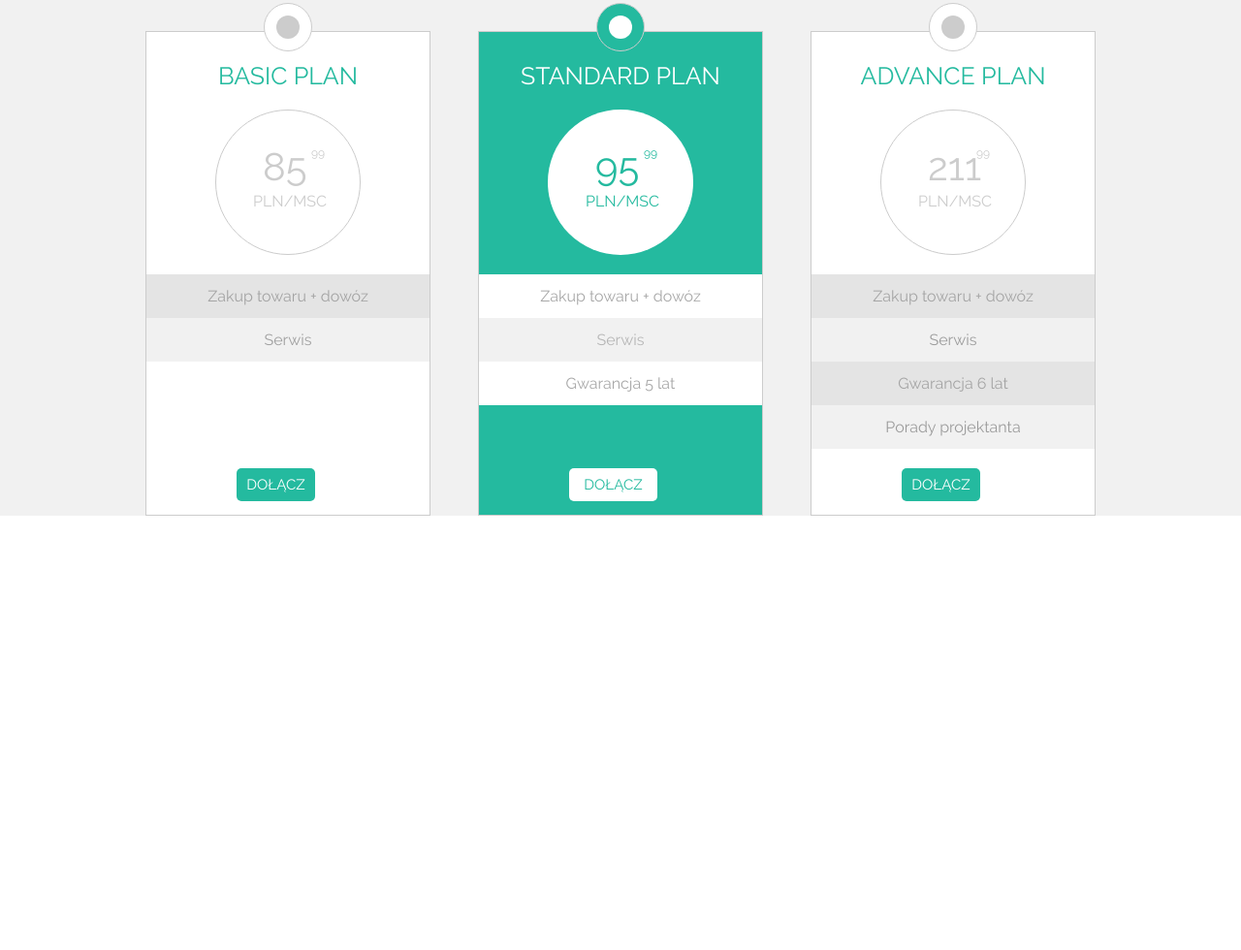
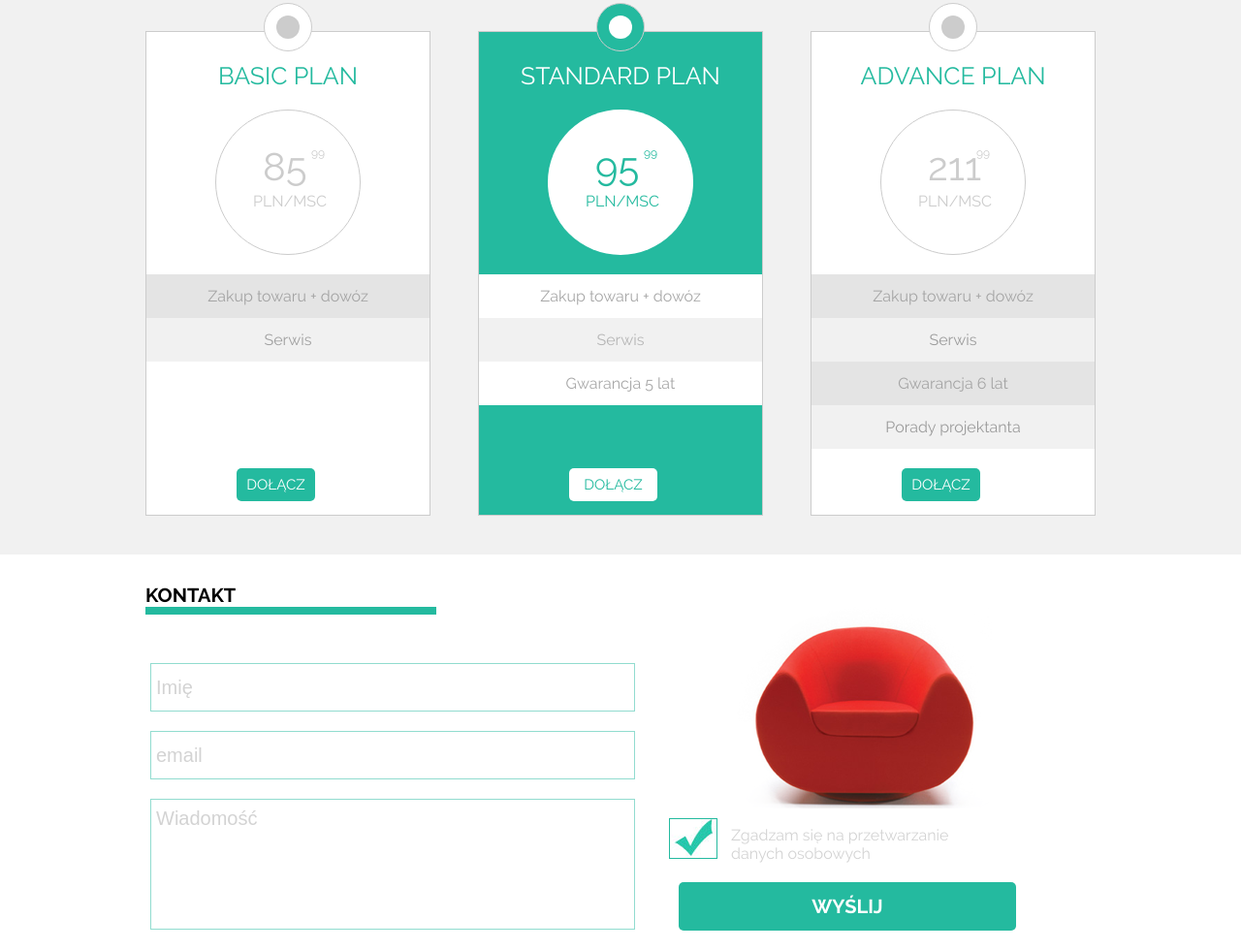
Before and after one commit to kingastanek/Sit_on_chair, a plain HTML site: page index.html in a window 1280 px wide. Shown: the part 823-1803 px from the top of the page at 97% size. Before the commit the page ends 1355 px from the top, so only its background shows below. Drawn offline with Linux system fonts and the light colour scheme.

Commit message:
Add section with form contact

```diff
--- a/css/style.css
+++ b/css/style.css
@@ -225,6 +225,7 @@ article.box {
 	position:relative;
 	color: rgb(204, 204, 204);
 	background-color:white;
+	margin-bottom: 40px;
 }
 
 .standard {
@@ -428,3 +429,65 @@ div.standard a {
 	padding: 8px 15px;
 	font-size: 15px;
 }
+
+input[type=text], input[type=email], input[type=textarea] {
+	display: block;
+	margin: 20px 5px;
+	border: 1px solid rgba(36, 186, 159, 0.5);
+	font-size: 20px;
+	padding: 5px;
+	width: 500px;
+	height: 50px;
+}
+
+input::placeholder {
+	color: lightgrey;
+}
+
+input[type=textarea] {
+	width: 500px;
+	height: 135px;
+	padding-bottom: 100px;
+}
+
+form {
+	float: left;
+	margin-top: 30px;
+}
+
+#redChair {
+	display: block;
+	margin: -10px 100px;
+}
+
+#form_ok {
+	border: 1px solid rgb(36, 186, 159);
+	margin-top:20px;
+	margin-left: 30px;
+}
+
+div.agree p {
+	color: lightgrey;
+	padding: 0;
+	margin: 0;
+	display: inline-block;
+	width: 230px;
+	margin-left: 10px;
+}
+
+button {
+	display: block;
+	color: white;
+	background-color: rgb(36, 186, 159);
+	font-weight: bold;
+	width: 75%;
+	height: 50px;
+	border-radius: 5px;
+	border: none;
+	font-size: 20px;
+	margin: 20px 40px;
+}
+
+.agree {
+	float: left;
+}
--- a/index.html
+++ b/index.html
@@ -124,8 +124,29 @@
             </ul>
             <a href="#">DOŁĄCZ</a>
           </div>
+      </div>
+    </section>
+
+    <section>
+      <div class="main_width clearfix">
+        <p class="priceListWord">KONTAKT</p>
+        <div class="line"></div>
+
+        <form>
+          <input type="text" name="imie" placeholder="Imię">
+          <input type="email" name="email" placeholder="email">
+          <input type="textarea" name="wiadomosc" placeholder="Wiadomość">
+        </form>
+
+        <div class="agree">
+          <img src="images/red_chair.png" alt="red_chair" id="redChair">
+          <img src="images/form_ok.jpg" alt="form_ok" id="form_ok">
+          <p>Zgadzam się na przetwarzanie danych osobowych</p>
+          <button>WYŚLIJ</button>
+        </div>
 
       </div>
     </section>
+
   </body>
 </html>
```
